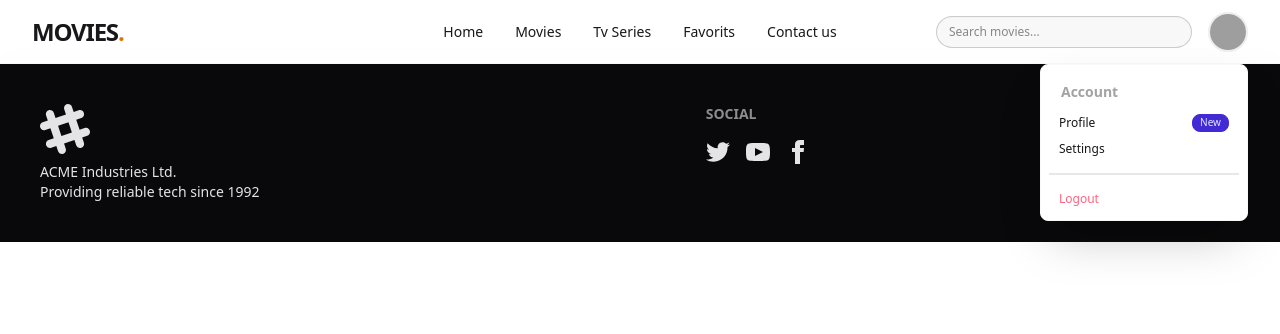
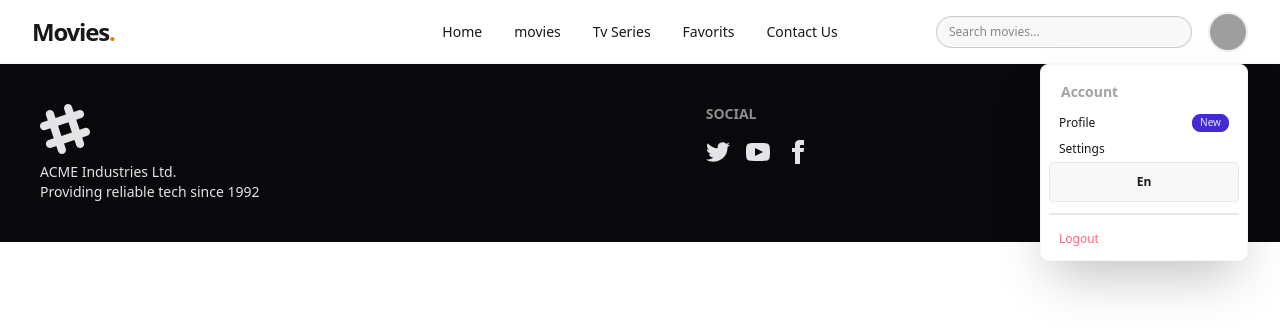
Before and after one commit to mohamedghonaim000/Movie_Website-using-React, a React app: page / in a window 1280 px wide. Both pictures are taken after a click on the button 1227 px from the left and 31 px from the top of the page. Shown: the top 334 px of the page. Built offline with nearby package versions, Linux system fonts and the light colour scheme; grey boxes are pictures that could not be loaded; the HTML template or start-up script is replaced by a standard one.

Commit message:
feat: add localization and custom data fetching hook

```diff
--- a/package.json
+++ b/package.json
@@ -13,9 +13,11 @@
     "@reduxjs/toolkit": "^2.11.2",
     "@tailwindcss/vite": "^4.1.18",
     "axios": "^1.13.2",
+    "i18next": "^25.8.0",
     "react": "^19.2.0",
     "react-dom": "^19.2.0",
     "react-hook-form": "^7.71.1",
+    "react-i18next": "^16.5.3",
     "react-icons": "^5.5.0",
     "react-redux": "^9.2.0",
     "react-router": "^7.12.0",
--- a/src/App.jsx
+++ b/src/App.jsx
@@ -3,6 +3,7 @@ import "./App.css";
 import AppRouter from "./Components/App_Router";
 import store from './Store/store';
 import { ToastContainer } from "react-toastify";
+import "./i18n/config";
 
 function App() {
   return (
--- a/src/Components/NavBar/index.jsx
+++ b/src/Components/NavBar/index.jsx
@@ -1,21 +1,33 @@
-import React from "react";
+import { useTranslation } from "react-i18next";
 import { Link } from "react-router";
 
 export default function NavBar({ onSearch }) {
+
+  const { t , i18n} = useTranslation();
+
   const routes = [
-    { path: "/", name: "Home" },
-    { path: "/movies", name: "Movies" },
-    { path: "/tvSeries", name: "Tv Series" },
-    {path:'/favorit',name:"Favorits"},
-    { path: "/contactUs", name: "Contact us" },
+    { path: "/", name: t("home") },
+    { path: "/movies", name: t("movies") },
+    { path: "/tvSeries", name: t("series") },
+    { path: "/favorit", name: t("favorits") },
+    { path: "/contactUs", name: t("contact") },
+  ];
 
-  ];
+  const changeLanguagee = () => {
+    const lang = localStorage.getItem("lang") == "en" ? "ar" : "en";
+    i18n.changeLanguage(lang);
+    localStorage.setItem("lang", lang);
+    document.documentElement.dir = lang == "en" ? "ltr" : "rtl";
+  };
 
   return (
     <div className="navbar bg-base-100/80 backdrop-blur-md sticky top-0 z-50 border-b border-base-200 px-4 md:px-8">
       <div className="navbar-start">
-        <Link to="/" className="text-2xl font-black tracking-tighter text-(--primary-color)hover:opacity-80 transition-opacity">
-          MOVIES<span className="text-(--primary-color)">.</span>
+        <Link
+          to="/"
+          className="text-2xl font-black tracking-tighter text-(--primary-color)hover:opacity-80 transition-opacity"
+        >
+         {t('logo')}<span className="text-(--primary-color)">.</span>
         </Link>
       </div>
 
@@ -71,9 +83,23 @@ export default function NavBar({ onSearch }) {
                 <span className="badge badge-primary badge-xs py-2">New</span>
               </Link>
             </li>
-            <li><a>Settings</a></li>
+            <li>
+              <a>Settings</a>
+            </li>
+            <li>
+              <button
+                className="btn"
+                onClick={() => {
+                  changeLanguagee();
+                }}
+              >
+                En
+              </button>
+            </li>
             <div className="divider my-1"></div>
-            <li><a className="text-error">Logout</a></li>
+            <li>
+              <a className="text-error">Logout</a>
+            </li>
           </ul>
         </div>
       </div>
--- /dev/null
+++ b/src/Hooks/UseFetch.js
@@ -0,0 +1,24 @@
+import { useEffect } from "react";
+import { useDispatch, useSelector } from "react-redux";
+import { movieAction, searchMovieaction } from "../Store/Slices/movies";
+
+
+const useFetchmovies = (page , query)=>{
+
+  const { movies, loading, error } = useSelector((state) => state.movies);
+  const dispatch = useDispatch();
+
+  useEffect(() => {
+    dispatch(movieAction(page));
+  }, [page, dispatch]);
+
+  useEffect(() => {
+    if (query && query.trim()) {
+      dispatch(searchMovieaction(query));
+    }
+  }, [query, dispatch]);
+
+return {movies, loading, error }
+}
+
+export default useFetchmovies
--- a/src/Pages/Movies/index.jsx
+++ b/src/Pages/Movies/index.jsx
@@ -1,26 +1,16 @@
-import React, { useEffect, useState } from "react";
+import React, {  useState } from "react";
 import Card from "../../Components/Card";
 import { useOutletContext } from "react-router";
-import { useDispatch, useSelector } from "react-redux";
-import { movieAction, searchMovieaction } from "../../Store/Slices/movies";
+
 import Loading from "../Loading";
+import useFetchmovies from "../../Hooks/UseFetch";
 
 export default function Movies() {
+
   const [page, setPage] = useState(1);
   const { query } = useOutletContext();
 
-  const { movies, loading, error } = useSelector((state) => state.movies);
-  const dispatch = useDispatch();
-
-  useEffect(() => {
-    dispatch(movieAction(page));
-  }, [page, dispatch]);
-
-  useEffect(() => {
-    if (query && query.trim()) {
-      dispatch(searchMovieaction(query));
-    }
-  }, [query, dispatch]);
+  const {movies , loading , error}=useFetchmovies(page , query)
 
   if (loading) {
     return <Loading />;
--- a/src/Services/axiosInstance.js
+++ b/src/Services/axiosInstance.js
@@ -3,6 +3,7 @@ import axios from "axios";
 export const axiosInstance = axios.create({
     baseURL:'https://api.themoviedb.org/3',
     params :{
-        api_key:'13cd1657daf2e762e93d49fcefe59732'
+        api_key:'13cd1657daf2e762e93d49fcefe59732',
+        language:localStorage.getItem('lang')
     }
 })
--- /dev/null
+++ b/src/i18n/config.js
@@ -0,0 +1,22 @@
+
+import i18next from "i18next";
+import { initReactI18next } from "react-i18next";
+import en from './locals/en.json'
+import ar from './locals/ar.json'
+
+(localStorage.getItem('lang'))?null:localStorage.setItem('lang','en')
+const lang = localStorage.getItem('lang')
+document.documentElement.dir = lang === "en" ? "ltr" : "rtl";
+
+
+i18next.use(initReactI18next).init({
+    resources:{
+        en:{translation:en},
+        ar:{translation:ar}
+    },
+    lng:localStorage.getItem('lang'),
+    fallbackLng:'en',
+
+})
+
+export default i18next
--- /dev/null
+++ b/src/i18n/locals/ar.json
@@ -0,0 +1,8 @@
+{
+    "logo":"موفي",
+    "home":"الرئيسيه",
+    "movies":"افلام",
+    "series":"مسلسلات",
+    "favorits":"المفضله",
+    "contact":"تواصل معنا"
+}
--- /dev/null
+++ b/src/i18n/locals/en.json
@@ -0,0 +1,8 @@
+{
+    "logo":"Movies",
+    "home":"Home",
+    "movies":"movies",
+    "series":"Tv Series",
+    "favorits":"Favorits",
+    "contact":"Contact Us"
+}
```
Also changed, not shown: 1 other file (tests, documents, lock files or other folders).
